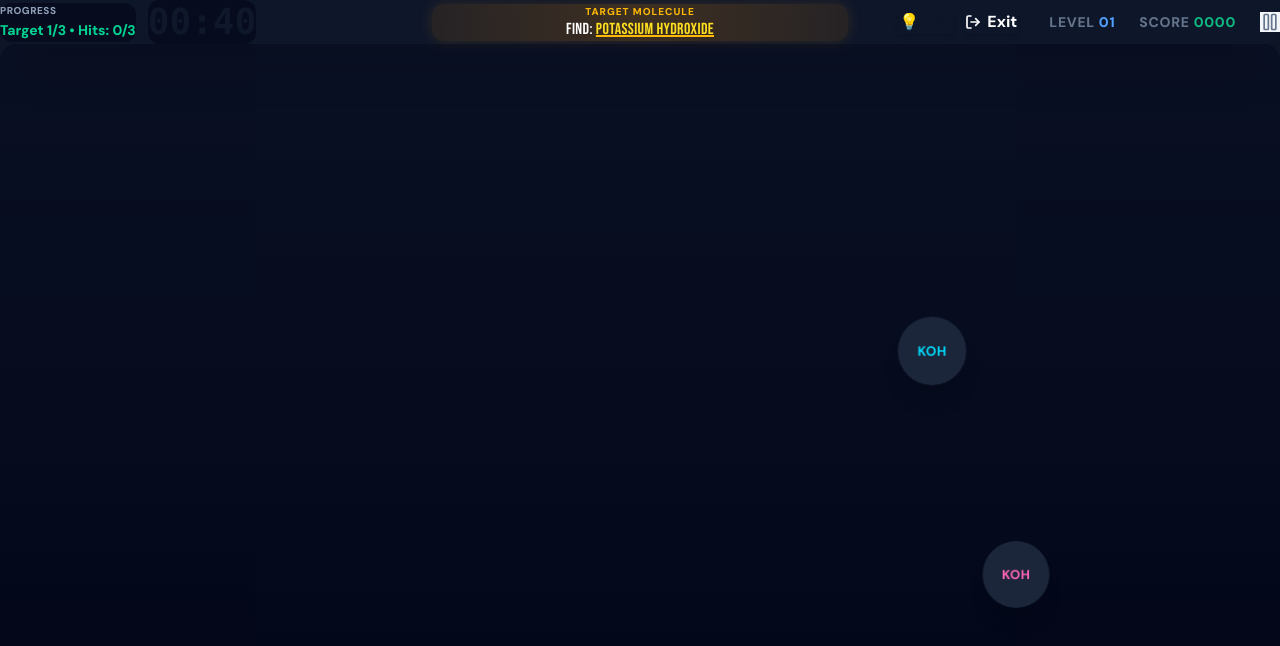
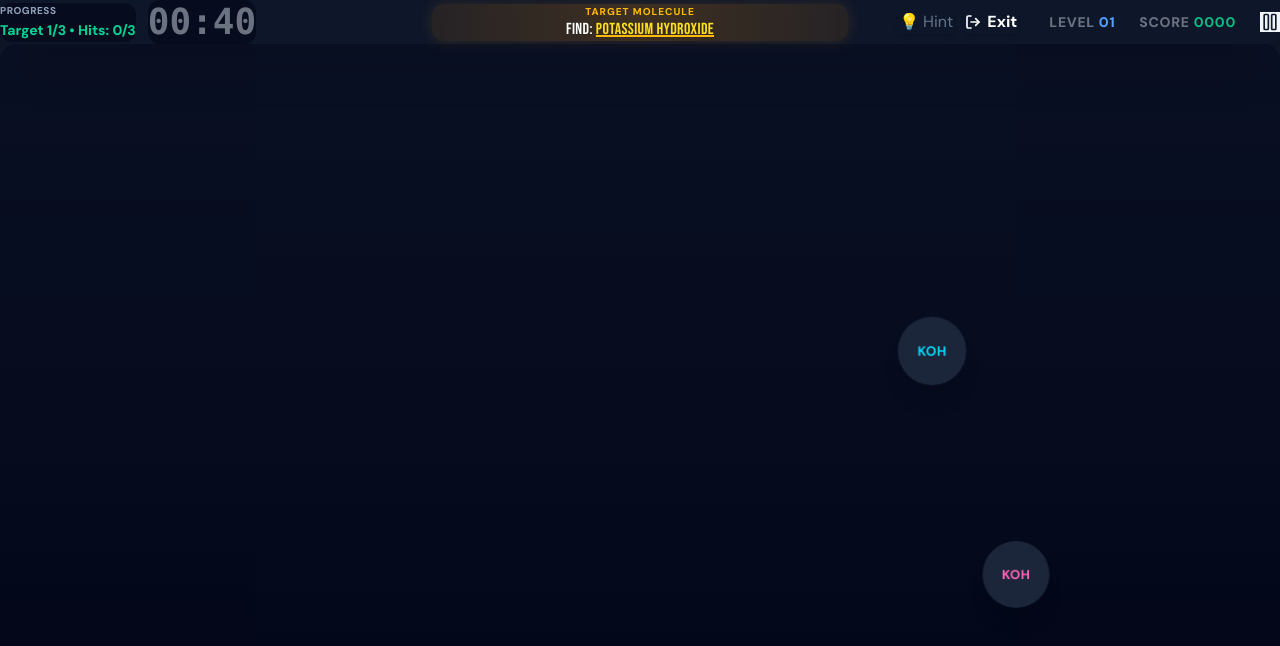
Before and after one commit to StellaSlad-Appian/chem-games, a Next.js app: page /games/formula-blaster in a window 1280 px wide. Shown: the top 646 px of the page. Built offline with nearby package versions, Linux system fonts and the light colour scheme.

Commit message:
fixed text colours for dark mode

```diff
--- a/src/app/globals.css
+++ b/src/app/globals.css
@@ -31,8 +31,8 @@
       --game-highlight-border: #475569; */
 
     /* --- Typography --- */
-    --foreground: #0f172a;
-    --muted:      #64748b;
+    --muted: #0f172a;
+    --foreground:  #64748b;
     --font-display: 'Bebas Neue', sans-serif;
     --font-body:    'DM Sans', ui-sans-serif, system-ui, sans-serif;
 
--- a/src/components/games/GameLives.tsx
+++ b/src/components/games/GameLives.tsx
@@ -8,7 +8,7 @@ interface GameLivesProps {
 export default function GameLives({ lives, maxLives }: GameLivesProps) {
   return (
     <div className="flex items-center gap-2">
-      <span className="text-xs uppercase font-medium mr-2" style={{ color: 'var(--muted)' }}>
+      <span className="text-xs uppercase font-medium mr-2" style={{ color: 'var(--game-highlight-border)' }}>
         LIVES: {lives}/{maxLives}
       </span>
       {[...Array(maxLives)].map((_, i) => {
--- a/src/components/games/GameOverlay.tsx
+++ b/src/components/games/GameOverlay.tsx
@@ -31,7 +31,7 @@ const SPACING = {
 
 
 const STATE_STYLES: Record<string, { bg: string; border: string }> = {
-  paused:  { bg: 'color-mix(in srgb, var(--background) 88%, transparent)',       border: 'var(--border)' },
+  paused:  { bg: 'color-mix(in srgb, #3b82f6 12%, var(--background) 88%)',       border: '#3b82f6' },
   failed:  { bg: 'color-mix(in srgb, #ef4444 12%, var(--background) 88%)',       border: '#ef4444' },
   victory: { bg: 'color-mix(in srgb, #10b981 12%, var(--background) 88%)',       border: '#10b981' },
   levelUp: { bg: 'color-mix(in srgb, #3b82f6 12%, var(--background) 88%)',       border: '#3b82f6' },
--- a/src/components/games/GameStats.tsx
+++ b/src/components/games/GameStats.tsx
@@ -12,7 +12,7 @@ export default function GameStats({ level, score, isPaused, onTogglePause }: Gam
     <div className="flex items-center gap-4 md:gap-6">
 
       {/* Level indicator */}
-      <span className="text-sm font-bold tracking-wider uppercase" style={{ color: 'var(--muted)' }}>
+      <span className="text-sm font-bold tracking-wider uppercase" style={{ color: 'var(--game-highlight-border)' }}>
         LEVEL{' '}
         <span className="font-black text-blue-400"> {/* matches the Play icon's blue-500 */}
           {level.toString().padStart(2, '0')}
@@ -20,7 +20,7 @@ export default function GameStats({ level, score, isPaused, onTogglePause }: Gam
       </span>
 
       {/* Score */}
-      <span className="text-sm font-bold tracking-wider uppercase" style={{ color: 'var(--muted)' }}>
+      <span className="text-sm font-bold tracking-wider uppercase" style={{ color: 'var(--game-highlight-border)' }}>
         SCORE{' '}
         <span className="font-black" style={{ color: 'var(--correct)' }}> {/* stays green */}
           {score.toString().padStart(4, '0')}
--- a/src/components/games/GameTimer.tsx
+++ b/src/components/games/GameTimer.tsx
@@ -15,8 +15,14 @@ export default function GameTimer({ timeLeft }: GameTimerProps) {
   return (
     <div className="text-center">
       <div
-        className={`text-3xl md:text-4xl font-black font-mono transition-colors ${isUrgent ? 'text-red-500 animate-pulse' : ''}`}
-        style={isUrgent ? undefined : { color: 'var(--foreground)' }}
+        className={`text-3xl md:text-4xl font-black font-mono transition-colors ${
+          isUrgent ? 'animate-pulse' : ''
+        }`}
+        style={{
+          color: isUrgent
+            ? 'var(--game-error)'
+            : 'var(--game-highlight-border)',
+        }}
       >
         {formatTime(timeLeft)}
       </div>
--- a/src/components/games/GamesHeader.tsx
+++ b/src/components/games/GamesHeader.tsx
@@ -80,7 +80,7 @@ export default function Header({
 
         {/* Render Lives conditionally if requested */}
         {showLives && (
-          <div className="bg-slate-950/60 px-3 rounded-xl border border-slate-800 h-11 flex items-center">
+          <div className="bg-slate-950/60 px-3 rounded-xl border border-slate-400 h-11 flex items-center">
             <GameLives lives={lives} maxLives={maxLives} />
           </div>
         )}
```
